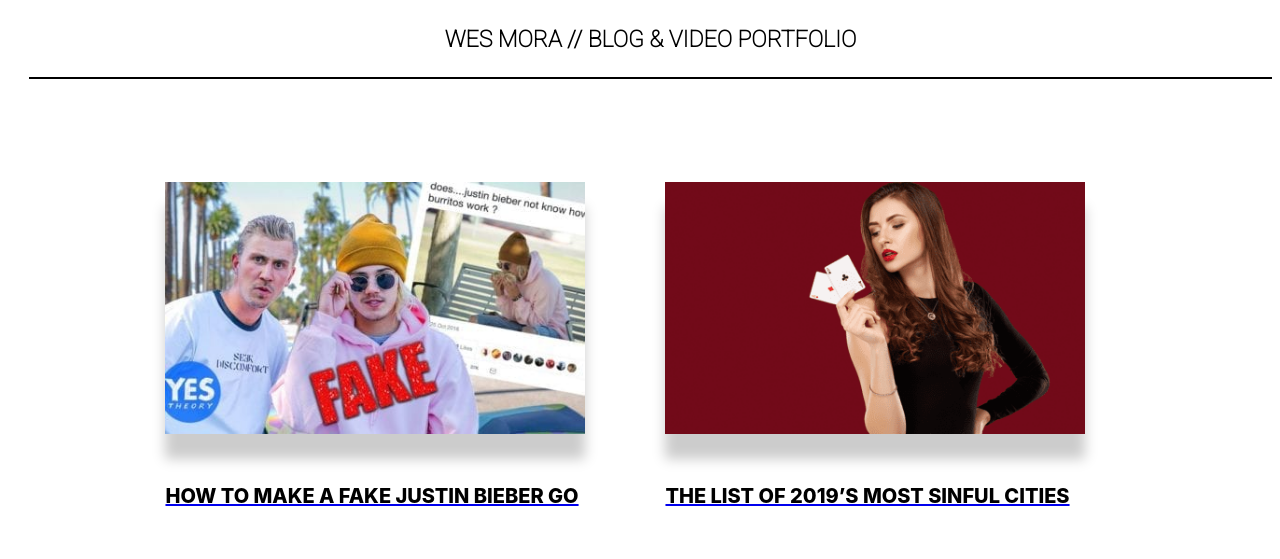
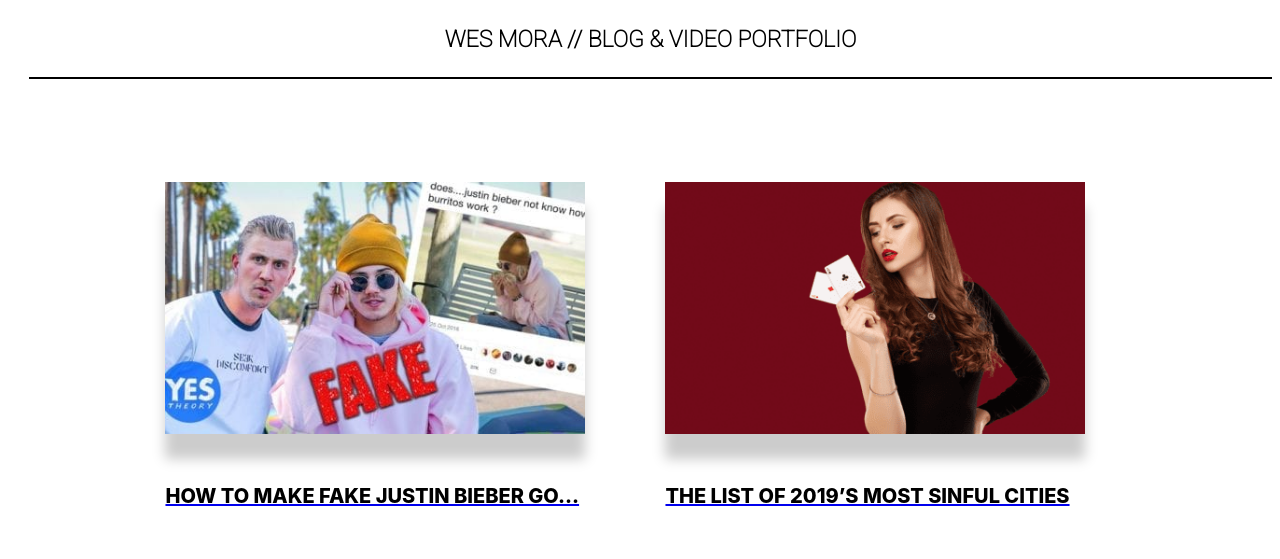
Before and after one commit to wesmora/wesmora.com-portfolio, a plain HTML site: page mediaportfolio.html in a window 1280 px wide. Shown: the top 559 px of the page. Drawn offline with Linux system fonts and the light colour scheme; a script that the page names is missing.

Commit message:
Update mediaportfolio.html

```diff
--- a/mediaportfolio.html
+++ b/mediaportfolio.html
@@ -24,7 +24,7 @@
                 <div class="stories">
                 <a href="https://mix1051utah.com/trending/how-to-make-a-fake-justin-bieber-go-viral-and/"a>
                     <img src="fake-justin-bieber-450x270.jpg">
-                        <h2>How To Make A Fake Justin Bieber Go Viral – And Succeed</h2>
+                        <h2>How To Make Fake Justin Bieber Go... Viral – And Succeed</h2>
                         </div>
                     <div class="stories">
                         <a href="https://mix1051utah.com/life/2019s-most-sinful-cities/">
```
